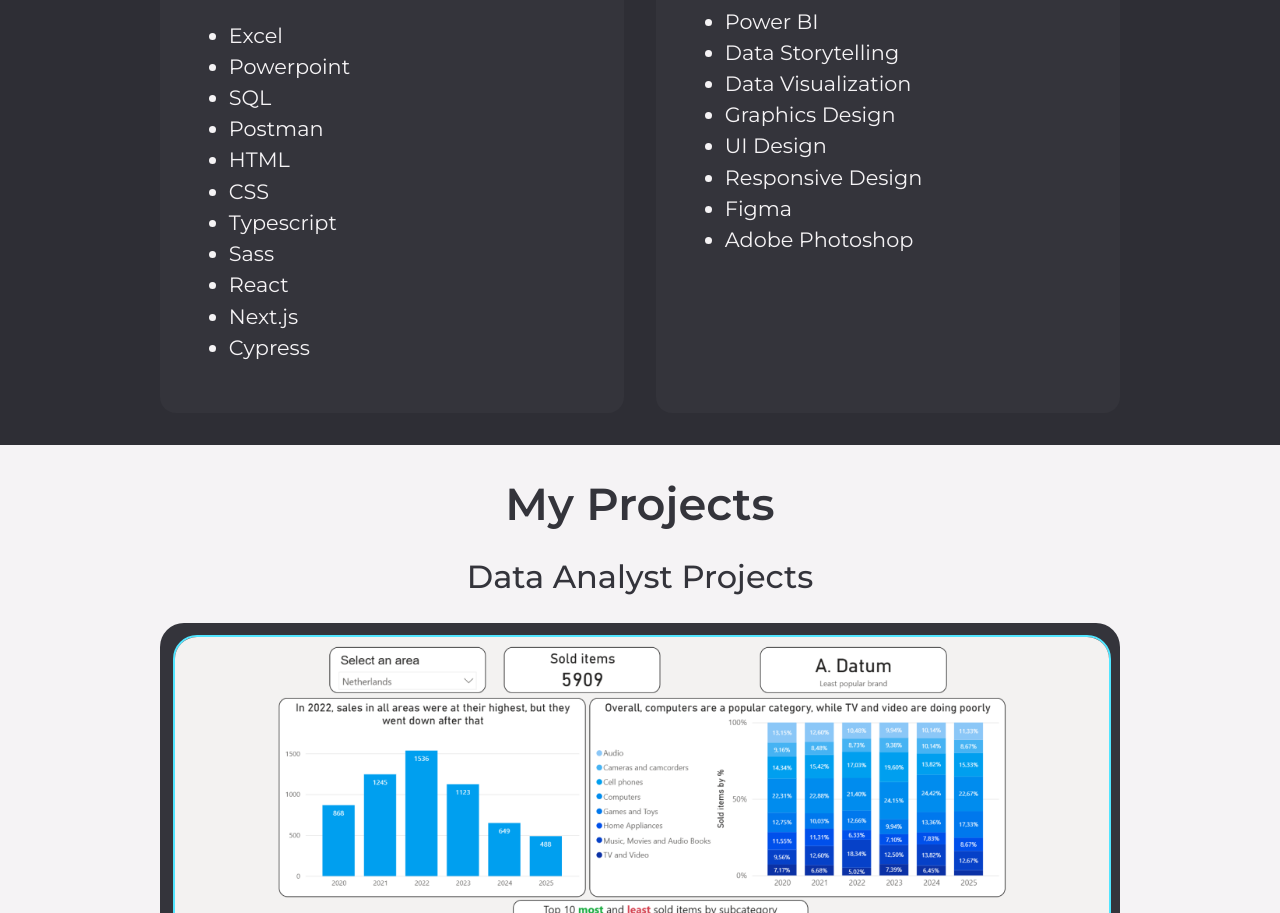
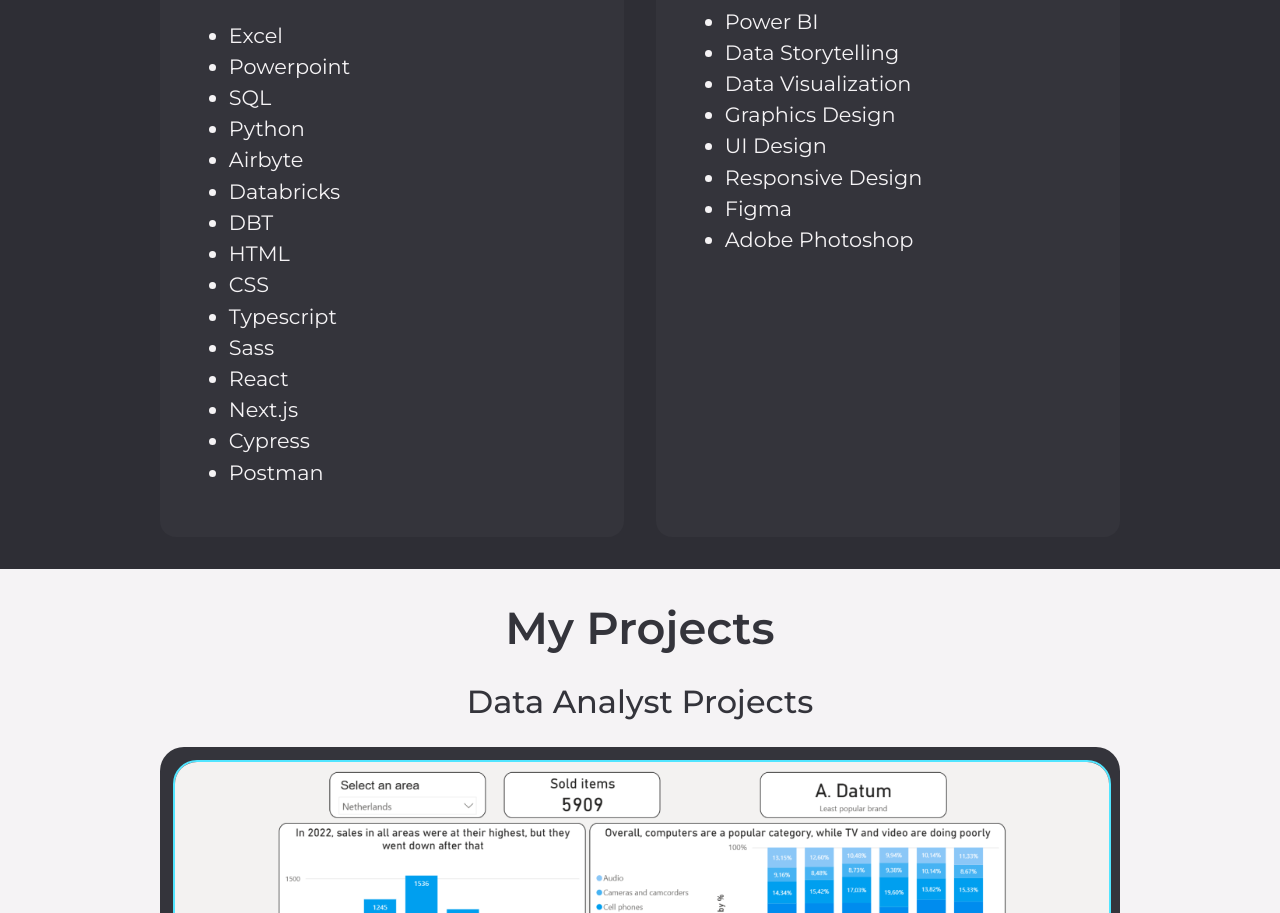
Before and after one commit to ojela028xamk/jere-lansipii-portfolio, a Next.js app: page / in a window 1280 px wide. Shown: the part 1318-2231 px from the top of the page. Built offline with nearby package versions, Linux system fonts and the light colour scheme; no server answers.

Commit message:
coding skills

```diff
--- a/app/website/skills.tsx
+++ b/app/website/skills.tsx
@@ -8,7 +8,10 @@ const Skills = (): JSX.Element => {
     "Excel",
     "Powerpoint",
     "SQL",
-    "Postman",
+    "Python",
+    "Airbyte",
+    "Databricks",
+    "DBT",
     "HTML",
     "CSS",
     "Typescript",
@@ -16,6 +19,7 @@ const Skills = (): JSX.Element => {
     "React",
     "Next.js",
     "Cypress",
+    "Postman",
   ];
   const designSkills = [
     "power_bi",
```
